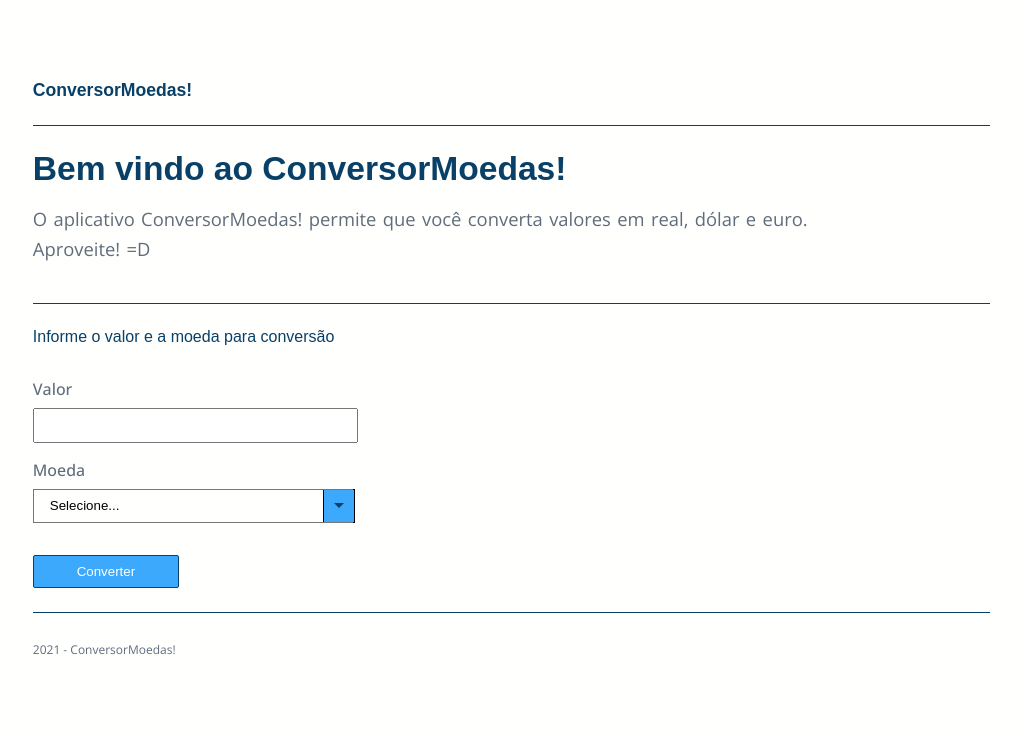
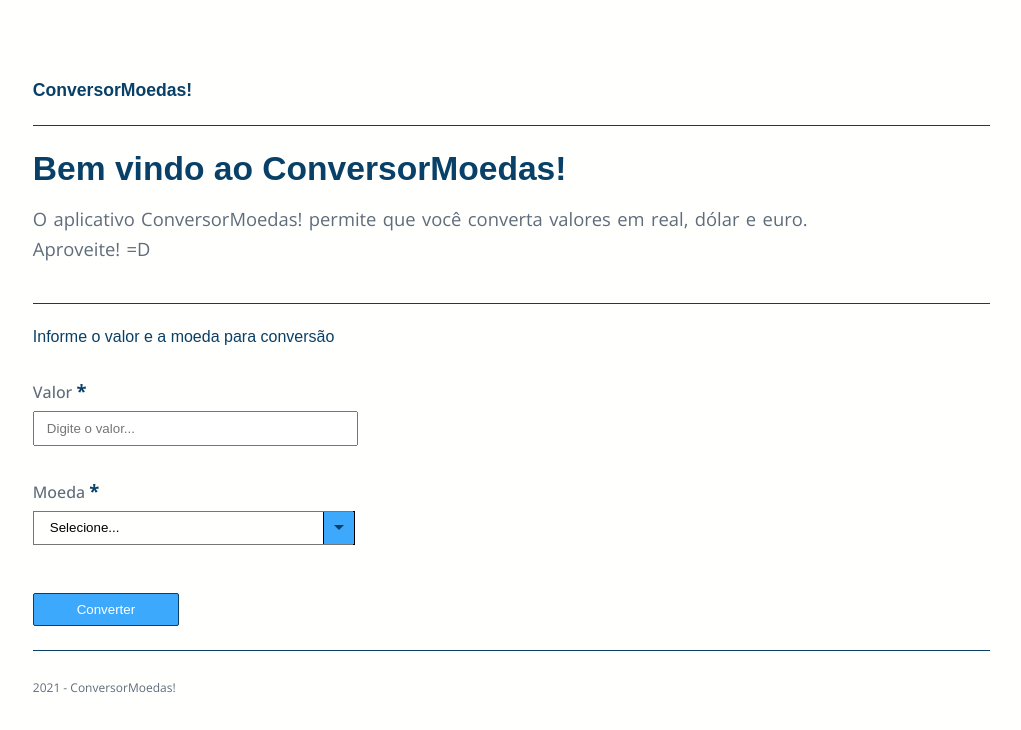
Before and after one commit to BrunoMoraesKS/ConversorMoedas, a React (Create React App) app: page / in a window 1280 px wide. Shown: the top 730 px of the page, without its empty margins (172-1193 px from the left). Built offline with nearby package versions, Linux system fonts and the light colour scheme; a web font is replaced by a local one.

Commit message:
feat: ConversorMoedas

```diff
--- a/package.json
+++ b/package.json
@@ -3,6 +3,7 @@
   "version": "0.1.0",
   "private": true,
   "dependencies": {
+    "@hookform/resolvers": "^2.8.4",
     "@testing-library/jest-dom": "^5.11.4",
     "@testing-library/react": "^11.1.0",
     "@testing-library/user-event": "^12.1.10",
@@ -15,6 +16,7 @@
     "react": "^17.0.2",
     "react-dom": "^17.0.2",
     "react-hook-form": "^7.21.2",
+    "react-number-format": "^4.8.0",
     "react-scripts": "4.0.3",
     "styled-components": "^5.3.3",
     "typescript": "^4.1.2",
--- a/src/components/Footer/index.tsx
+++ b/src/components/Footer/index.tsx
@@ -4,7 +4,7 @@ import * as S from "./styles";
 const Footer = () => {
   return (
     <S.Container>
-      <S.Span>2021 - ConversorMoedas!</S.Span>
+      <S.Span>{new Date().getFullYear()} - ConversorMoedas!</S.Span>
     </S.Container>
   );
 };
--- a/src/components/Input/index.tsx
+++ b/src/components/Input/index.tsx
@@ -4,16 +4,15 @@ import * as S from "./styles";
 interface IInputProps extends React.InputHTMLAttributes<HTMLInputElement> {
   label: string;
   required?: boolean;
-  onChange: (event: React.ChangeEvent<HTMLInputElement>) => void;
 }
 
-const Input = ({ label, required, onChange, ...props }: IInputProps) => {
+const Input = ({ label, required, ...props }: IInputProps) => {
   return (
     <S.Container>
       <S.Label>
         {label} {required && <S.LabelSpan>*</S.LabelSpan>}
       </S.Label>
-      <S.Input onChange={onChange} {...props} />
+      <S.Input {...props} />
     </S.Container>
   );
 };
--- /dev/null
+++ b/src/interfaces/converter.ts
@@ -0,0 +1,17 @@
+export interface IConverter {
+  code: string;
+  codein: string;
+  name: string;
+  high: number;
+  low: number;
+  varBid: number;
+  pctChange: number;
+  bid: number;
+  ask: number;
+  timestamp: number;
+  create_date: number;
+}
+
+export interface IConverterData {
+  [item: string]: IConverter;
+}
--- a/src/modules/ConversionResult/index.tsx
+++ b/src/modules/ConversionResult/index.tsx
@@ -1,11 +1,60 @@
-import React from "react";
+import React, { useEffect } from "react";
 
 import * as S from "./styles";
 import SeparatorLine from "../../components/SeparatorLine";
 import Title from "../../components/Title";
+import Input from "../../components/Input";
+import { IConverterData } from "../../interfaces/converter";
 
-const ConversionResult = () => {
-  return <S.Container>ConversionResult</S.Container>;
+interface IConversionResultProps {
+  data: IConverterData;
+  value: string;
+}
+
+const ConversionResult = ({ data, value }: IConversionResultProps) => {
+  const getActualDate = () => {
+    const date = new Date();
+    const day = String(date.getDate()).padStart(2, "0");
+    const month = String(date.getMonth() + 1).padStart(2, "0");
+    const year = date.getFullYear();
+    const hours = date.getHours();
+    const minutes = date.getMinutes();
+
+    return day + "/" + month + "/" + year + " " + hours + ":" + minutes;
+  };
+
+  return (
+    <S.Container>
+      <Title
+        size={1}
+        variant="h3"
+        content="Resultado da Conversão - Cotação do dia"
+      />
+
+      <S.Form>
+        <Input label="Data da Consulta" value={getActualDate()} disabled />
+
+        {Object.keys(data).map((item) => {
+          const numberBid = Number(data[item].bid);
+          const numberValue = value.replace(".", "").replace(",", ".");
+          const convertedValue = numberBid * Number(numberValue);
+
+          return (
+            <>
+              <Input
+                label={data[item].name.replace(/^[^/]*[/]/, "")}
+                disabled
+                type="number"
+                value={convertedValue.toFixed(2)}
+              />
+            </>
+          );
+        })}
+      </S.Form>
+
+      <SeparatorLine />
+    </S.Container>
+  );
 };
 
 export default ConversionResult;
--- a/src/modules/ConversionResult/styles.ts
+++ b/src/modules/ConversionResult/styles.ts
@@ -4,3 +4,11 @@ export const Container = styled.div`
   display: flex;
   flex-direction: column;
 `;
+
+export const Form = styled.form`
+  display: flex;
+  flex-direction: column;
+
+  gap: 24px;
+  margin-top: 32px;
+`;
--- a/src/pages/Home/index.tsx
+++ b/src/pages/Home/index.tsx
@@ -1,4 +1,4 @@
-import React, { useState } from "react";
+import React, { useEffect, useState } from "react";
 import axios from "axios";
 import * as S from "./styles";
 import * as yup from "yup";
@@ -10,9 +10,33 @@ import Title from "../../components/Title";
 import Button from "../../components/Button";
 import Input from "../../components/Input";
 import Select from "../../components/Select";
+import { AnyObject } from "yup/lib/types";
+import NumberFormat from "react-number-format";
+import { IConverterData } from "../../interfaces/converter";
+import ConversionResult from "../../modules/ConversionResult";
+
+const schema = yup.object().shape({
+  value: yup.string().required("Digite o Valor."),
+  currency: yup.string().required("Selecione a moeda."),
+});
 
 const Home = () => {
   const [loading, setLoading] = useState(false);
+  const [showResultModule, setShowResultModule] = useState(false);
+  const [resultData, setResultData] = useState({} as IConverterData);
+
+  const {
+    handleSubmit,
+    control,
+    getValues,
+    formState: { errors },
+  } = useForm({
+    resolver: yupResolver(schema),
+  });
+
+  const onSubmit = (data: AnyObject) => {
+    makeConverterRequest();
+  };
 
   const valuesData = [
     {
@@ -28,6 +52,33 @@ const Home = () => {
       name: "Euro",
     },
   ];
+
+  const makeConverterRequest = async () => {
+    setLoading(true);
+
+    const selectedCurrency = getValues("currency");
+
+    let currencies: any[] = [];
+
+    valuesData.map((item) => {
+      if (item.id !== selectedCurrency) {
+        currencies.push(item.id);
+      }
+    });
+
+    const response = await axios.get<IConverterData>(
+      `https://economia.awesomeapi.com.br/last/${selectedCurrency}-${currencies[0]},${selectedCurrency}-${currencies[1]}
+      `
+    );
+
+    const data = response.data;
+
+    setResultData(data);
+
+    setShowResultModule(true);
+
+    setLoading(false);
+  };
 
   return (
     <S.Container>
@@ -51,18 +102,63 @@ const Home = () => {
       />
 
       <S.Form>
-        <Input label="Valor" onChange={() => {}} />
+        <Controller
+          control={control}
+          render={({ field: { onChange, onBlur, value } }) => (
+            <NumberFormat
+              decimalSeparator=","
+              thousandSeparator="."
+              decimalScale={2}
+              fixedDecimalScale
+              customInput={Input}
+              allowNegative={false}
+              id="value"
+              placeholder="Digite o valor..."
+              label="Valor"
+              required={true}
+              name="value"
+              onChange={onChange}
+            />
+          )}
+          name="value"
+          defaultValue=""
+        />
 
-        <Select label="Moeda" data={valuesData} onChange={() => {}} />
+        <S.Error>{errors.value?.message ? errors.value?.message : ""}</S.Error>
+
+        <Controller
+          control={control}
+          render={({ field: { onChange, onBlur, value } }) => (
+            <Select
+              id="currency"
+              placeholder="Selecione a moeda..."
+              label="Moeda"
+              required={true}
+              name="currency"
+              onChange={onChange}
+              data={valuesData}
+            />
+          )}
+          name="currency"
+          defaultValue=""
+        />
+
+        <S.Error>
+          {errors.currency?.message ? errors.currency?.message : ""}
+        </S.Error>
 
         <S.ButtonContainer>
-          <Button variant="primary" onClick={() => {}}>
+          <Button variant="primary" onClick={handleSubmit(onSubmit)}>
             Converter
           </Button>
         </S.ButtonContainer>
       </S.Form>
 
       <SeparatorLine />
+
+      {showResultModule && (
+        <ConversionResult data={resultData} value={getValues("value")} />
+      )}
     </S.Container>
   );
 };
--- a/src/pages/Home/styles.ts
+++ b/src/pages/Home/styles.ts
@@ -1,4 +1,5 @@
 import styled from "styled-components";
+import { Colors } from "../../global/GlobalStyles";
 
 export const Container = styled.div`
   display: flex;
@@ -40,3 +41,7 @@ export const ButtonContainer = styled.div`
 
   margin-top: 16px;
 `;
+
+export const Error = styled.span`
+  color: ${Colors.tertiary};
+`;
```
Also changed, not shown: src/utils/moneyFormatter.ts (added, +9 -0 lines), 2 other files (tests, documents, lock files or other folders).
